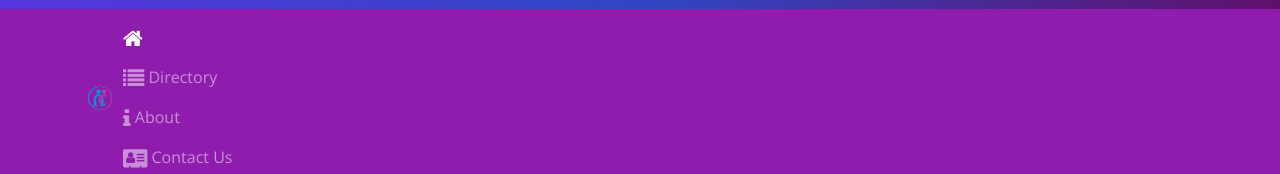
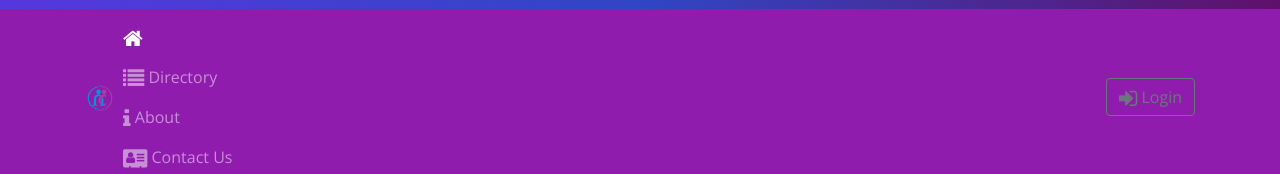
Before and after one commit to rachel-bailey/react-nucampsite, a React (Create React App) app: page /home in a window 1280 px wide. Shown: the part 153-327 px from the top of the page. Built offline with nearby package versions, Linux system fonts and the light colour scheme.

Commit message:
added uncontrolled from in login modal

```diff
--- a/src/components/HeaderComponent.js
+++ b/src/components/HeaderComponent.js
@@ -1,5 +1,5 @@
 import React, { Component } from 'react';
-import { Nav, Navbar, NavbarBrand, NavbarToggler, Collapse, NavItem, Jumbotron } from 'reactstrap';
+import { Nav, Navbar, NavbarBrand, NavbarToggler, Collapse, NavItem, Jumbotron, Button, Modal, ModalHeader, ModalBody, Form, FormGroup, Input, Label } from 'reactstrap';
 import { NavLink } from 'react-router-dom';
 
 class Header extends Component {
@@ -7,16 +7,32 @@
     constructor(props) {
         super(props);
 
+        this.state={
+            isNavOpen: false,
+            isModalOpen:false
+        };
+
         this.toggleNav= this.toggleNav.bind(this);
-        this.state={
-            isNavOpen: false
-        };
+        this.toggleModal=this.toggleModal.bind(this);
+        this.handleLogin=this.handleLogin.bind(this);
     }
 
     toggleNav() {
         this.setState({
             isNavOpen: !this.state.isNavOpen
         });
+    }
+
+    toggleModal() {
+        this.setState({
+            isModalOpen: !this.state.isModalOpen
+        });
+    }
+
+    handleLogin(event) {
+        alert(`Username: ${this.username.value} Password: ${this.password.value} Remember: ${this.remember.checked}`);
+        this.toggleModal();
+        event.preventDefault();
     }
 
     render(){
@@ -53,9 +69,39 @@
                                     </NavLink>
                                 </NavItem>
                             </Nav>
+                            <span className="navbar-text ml-auto">
+                                <Button outline onClick={this.toggleModal}>
+                                    <i className="fa fa-sign-in fa-lg"/> Login
+                                </Button>
+                            </span>
                         </Collapse>
                     </div>
                 </Navbar>
+                <Modal isOpen={this.state.isModalOpen} toggle={this.toggleModal}>
+                    <ModalHeader toggle={this.toggleModal}>Login</ModalHeader>
+                    <ModalBody>
+                        <Form onSubmit={this.handleLogin}>
+                            <FormGroup>
+                                <Label htmlFor="username">Username</Label>
+                                <Input type="text" id="username" name="username"
+                                    innerRef={input => this.username = input}/>
+
+                            </FormGroup>
+                            <FormGroup>
+                                <Label htmlFor="password">Password</Label>
+                                <Input type="password" id="password" name="password"
+                                    innerRef={input => this.password = input}/>
+                            </FormGroup>
+                            <FormGroup check>
+                                <Label check>
+                                    <Input type="checkbox" name="remember" innerRef={input => this.remember = input} />
+                                    Remember me
+                                </Label>
+                            </FormGroup>
+                            <Button type="submit" value="submit" color="primary">Login</Button>
+                        </Form>
+                    </ModalBody>
+                </Modal>
             </React.Fragment>
         );
     }
```
